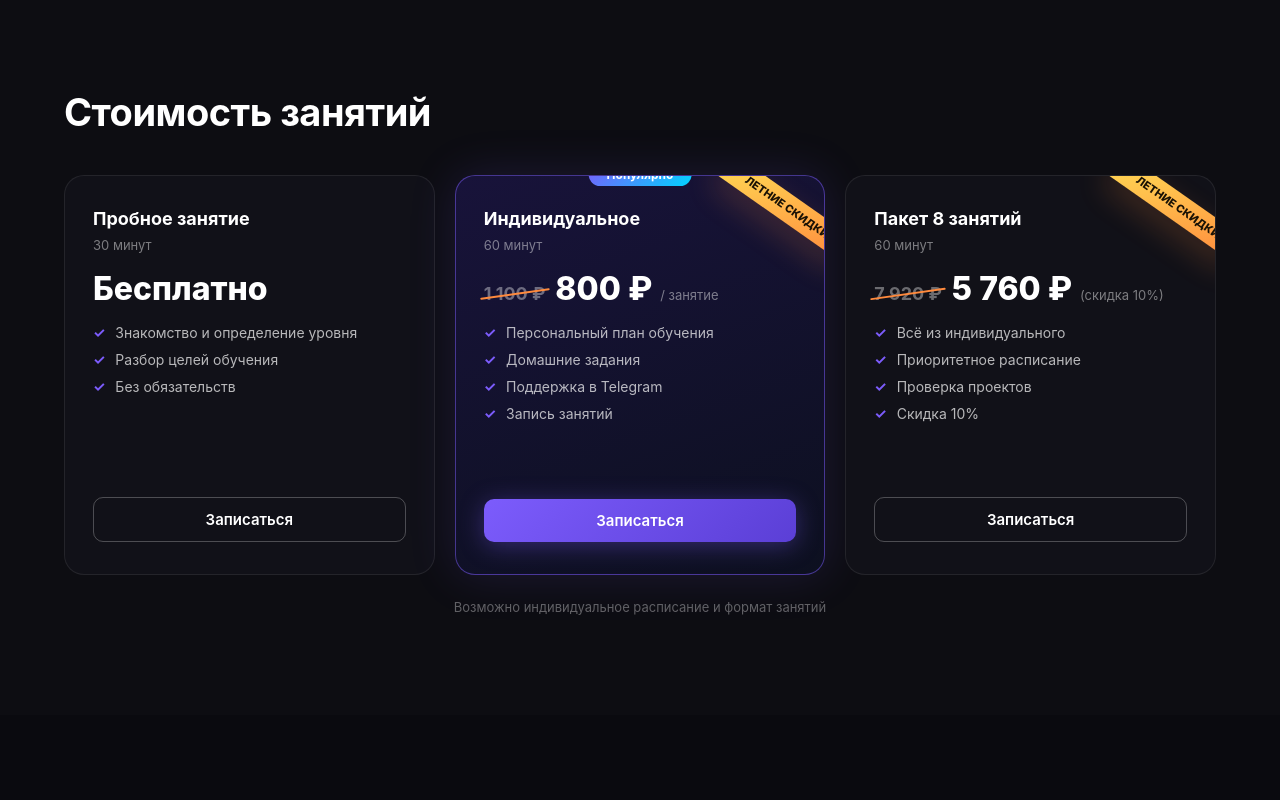
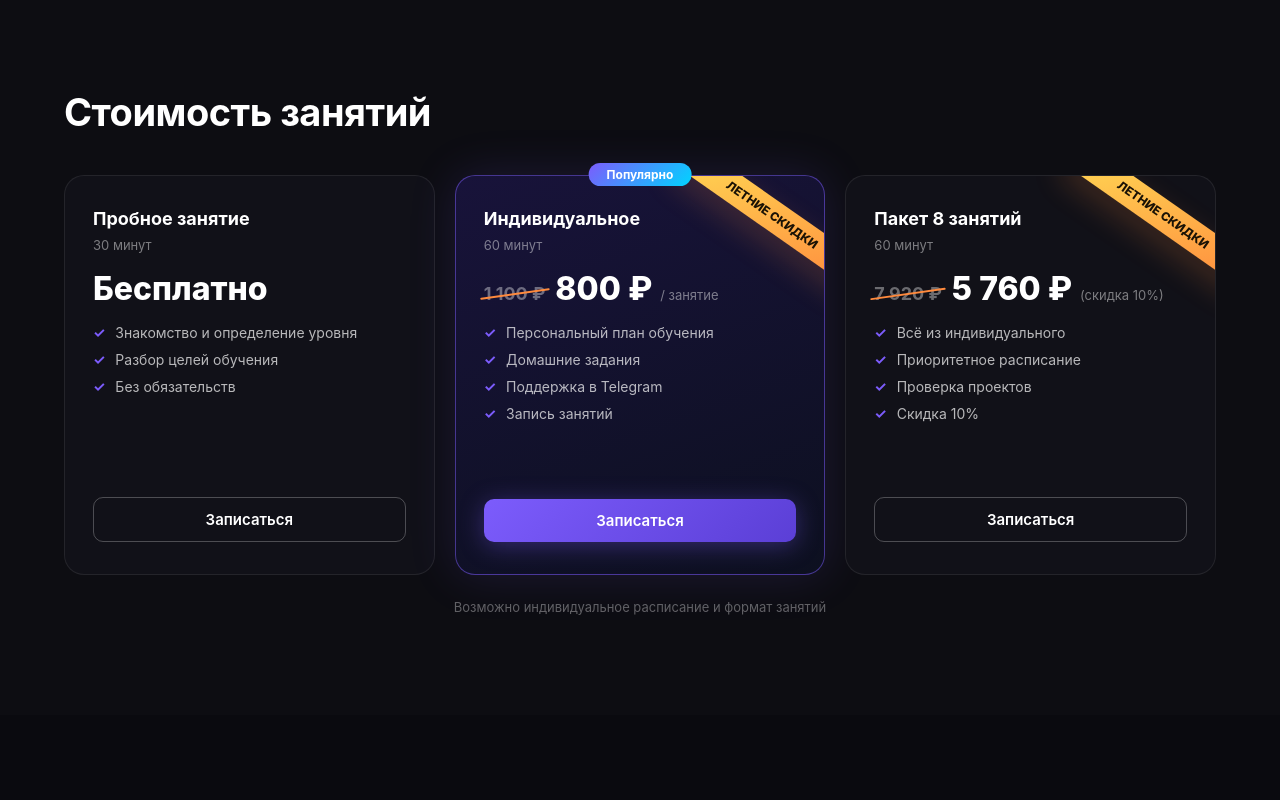
Before and after one commit to Azyabat/portfolio, a Next.js app: page / in a window 1280 px wide. Shown: the part 4900-5700 px from the top of the page. Built offline with nearby package versions, Linux system fonts and the light colour scheme.

Commit message:
Wrap pricing discount badge for clipping

```diff
--- a/src/entities/pricing-plan/ui/PricingCard.module.css
+++ b/src/entities/pricing-plan/ui/PricingCard.module.css
@@ -8,7 +8,6 @@
   gap: 16px;
   position: relative;
   min-height: 400px;
-  overflow: hidden;
 }
 
 .highlighted {
@@ -30,20 +29,30 @@
   border-radius: 20px;
   white-space: nowrap;
   letter-spacing: 0;
+  z-index: 3;
+}
+
+.discountBadgeWrap {
+  position: absolute;
+  inset: 0;
+  border-radius: inherit;
+  overflow: hidden;
+  pointer-events: none;
+  z-index: 2;
 }
 
 .discountBadge {
   position: absolute;
-  top: 18px;
-  right: -38px;
-  width: 150px;
+  top: 24px;
+  right: -58px;
+  width: 220px;
   transform: rotate(35deg);
   background: linear-gradient(135deg, #ffdd55, #ff8a3d);
   color: #1a1205;
-  font-size: 11px;
+  font-size: 12px;
   font-weight: 800;
   line-height: 1;
-  padding: 8px 0;
+  padding: 9px 0;
   text-align: center;
   text-transform: uppercase;
   letter-spacing: 0;
--- a/src/entities/pricing-plan/ui/PricingCard.tsx
+++ b/src/entities/pricing-plan/ui/PricingCard.tsx
@@ -21,7 +21,11 @@ export const PricingCard = ({ plan }: Props) => {
       className={`${styles.card} ${plan.highlighted ? styles.highlighted : ''}`}
     >
       {plan.badge && <div className={styles.badge}>{plan.badge}</div>}
-      {plan.discountBadge && <div className={styles.discountBadge}>{plan.discountBadge}</div>}
+      {plan.discountBadge && (
+        <div className={styles.discountBadgeWrap} aria-hidden="true">
+          <div className={styles.discountBadge}>{plan.discountBadge}</div>
+        </div>
+      )}
       <div className={styles.title}>{plan.title}</div>
       <div className={styles.duration}>{plan.duration}</div>
       <div className={styles.priceRow}>
```
